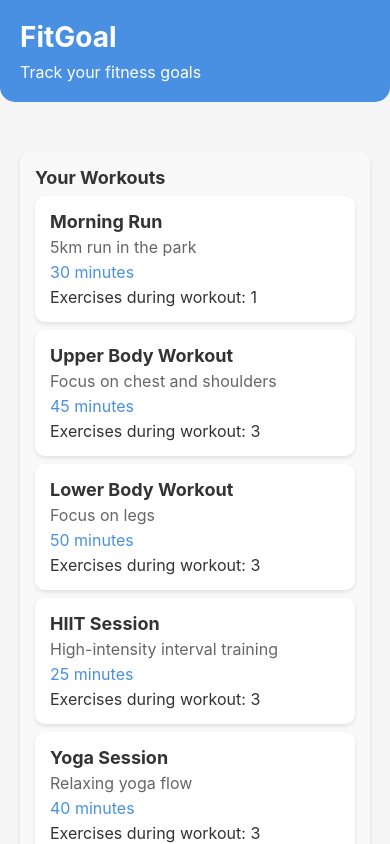
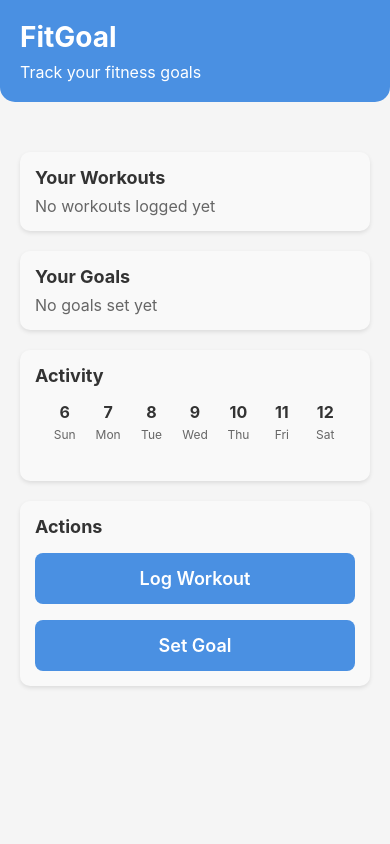
Before and after one commit to JQK1806/fit-goal, a React Native app: screen /Home in a window 390 px wide. Built offline with nearby package versions, Linux system fonts and the light colour scheme.

Commit message:
Service to create a workout, removed sample data
Added createWorkout to add a workout with tests. Removed sample data from the home screen.

```diff
--- a/src/screens/home/HomeScreen.tsx
+++ b/src/screens/home/HomeScreen.tsx
@@ -1,100 +1,11 @@
 import React, { useState } from "react";
 import { View, Text, SafeAreaView, ScrollView, TouchableOpacity } from 'react-native';
 import { Workout } from "../../types/workout";
+import { Goal } from "../../types/goal";
 import WorkoutSummary from "./components/WorkoutSummary";
 import GoalProgress from "./components/GoalProgress";
 import ActivityChart from "./components/ActivityChart";
 import { globalStyles, colors, spacing } from "../../styles/globalStyles";
-
-// Sample goals data
-const sampleGoals = [
-    {
-        id: '1',
-        name: 'Weekly Workouts',
-        description: 'Complete 5 workouts this week',
-        progess: 60,
-    },
-    {
-        id: '2',
-        name: 'Monthly Goal',
-        description: 'Run 50km this month',
-        progess: 35,
-    },
-];
-
-// Sample workout data
-const sampleWorkouts: Workout[] = [
-    {
-        id: '1',
-        name: 'Morning Run',
-        description: '5km run in the park',
-        duration: 30,
-        exercises: [
-            { id: '1', name: 'Running', sets: 1, reps: 1 }
-        ],
-        date: new Date(Date.now() - 6 * 24 * 60 * 60 * 1000).toISOString(), // 6 days ago
-    },
-    {
-        id: '2',
-        name: 'Upper Body Workout',
-        description: 'Focus on chest and shoulders',
-        duration: 45,
-        exercises: [
-            { id: '2', name: 'Bench Press', sets: 3, reps: 10, weight: 135 },
-            { id: '3', name: 'Shoulder Press', sets: 3, reps: 12, weight: 95 },
-            { id: '4', name: 'Lateral Raises', sets: 3, reps: 15, weight: 20 }
-        ],
-        date: new Date(Date.now() - 4 * 24 * 60 * 60 * 1000).toISOString(), // 4 days ago
-    },
-    {
-        id: '3',
-        name: 'Lower Body Workout',
-        description: 'Focus on legs',
-        duration: 50,
-        exercises: [
-            { id: '5', name: 'Squats', sets: 4, reps: 8, weight: 185 },
-            { id: '6', name: 'Deadlifts', sets: 3, reps: 6, weight: 225 },
-            { id: '7', name: 'Lunges', sets: 3, reps: 12, weight: 45 }
-        ],
-        date: new Date(Date.now() - 3 * 24 * 60 * 60 * 1000).toISOString(), // 3 days ago
-    },
-    {
-        id: '4',
-        name: 'HIIT Session',
-        description: 'High-intensity interval training',
-        duration: 25,
-        exercises: [
-            { id: '8', name: 'Burpees', sets: 4, reps: 15 },
-            { id: '9', name: 'Mountain Climbers', sets: 4, reps: 20 },
-            { id: '10', name: 'Jump Rope', sets: 4, reps: 50 }
-        ],
-        date: new Date(Date.now() - 2 * 24 * 60 * 60 * 1000).toISOString(), // 2 days ago
-    },
-    {
-        id: '5',
-        name: 'Yoga Session',
-        description: 'Relaxing yoga flow',
-        duration: 40,
-        exercises: [
-            { id: '11', name: 'Sun Salutations', sets: 5, reps: 1 },
-            { id: '12', name: 'Warrior Poses', sets: 3, reps: 1 },
-            { id: '13', name: 'Meditation', sets: 1, reps: 1 }
-        ],
-        date: new Date(Date.now() - 1 * 24 * 60 * 60 * 1000).toISOString(), // 1 day ago
-    },
-    {
-        id: '6',
-        name: 'Core Workout',
-        description: 'Focus on abs and core',
-        duration: 30,
-        exercises: [
-            { id: '14', name: 'Planks', sets: 3, reps: 1 },
-            { id: '15', name: 'Crunches', sets: 3, reps: 20 },
-            { id: '16', name: 'Russian Twists', sets: 3, reps: 15 }
-        ],
-        date: new Date().toISOString(), // Today
-    }
-];
 
 /**
  * The landing page HomeScreen component that displays a users'
@@ -104,7 +15,9 @@ const sampleWorkouts: Workout[] = [
  * @returns {JSX.Element} The rendered HomeScreen
  */
 const HomeScreen = () => {
-    const [workouts, setWorkouts] = useState<Workout[]>(sampleWorkouts) // ***TODO*** Temporary for sample data switch back when using real data
+    const [workouts, setWorkouts] = useState<Workout[]>([]);
+    const [goals, setGoals] = useState<Goal[]>([]);
+
     return (
         <SafeAreaView style={globalStyles.container}>
             <ScrollView>
@@ -121,15 +34,19 @@ const HomeScreen = () => {
                                 <WorkoutSummary key={workout.id} workout={workout} />
                             ))
                         ) : (
-                            <Text style={globalStyles.cardText}>No workouts logged today</Text>
+                            <Text style={globalStyles.cardText}>No workouts logged yet</Text>
                         )}
                     </View>
 
                     <View style={globalStyles.card}>
                         <Text style={globalStyles.cardTitle}>Your Goals</Text>
-                        {sampleGoals.map(goal => (
-                            <GoalProgress key={goal.id} goal={goal} />
-                        ))}
+                        {goals.length > 0 ? (
+                            goals.map(goal => (
+                                <GoalProgress key={goal.id} goal={goal} />
+                            ))
+                        ) : (
+                            <Text style={globalStyles.cardText}>No goals set yet</Text>
+                        )}
                     </View>
 
                     <View style={globalStyles.card}>
```
Also changed, not shown: src/services/workoutService.ts (+19 -1 lines), 1 other file (tests, documents, lock files or other folders).
